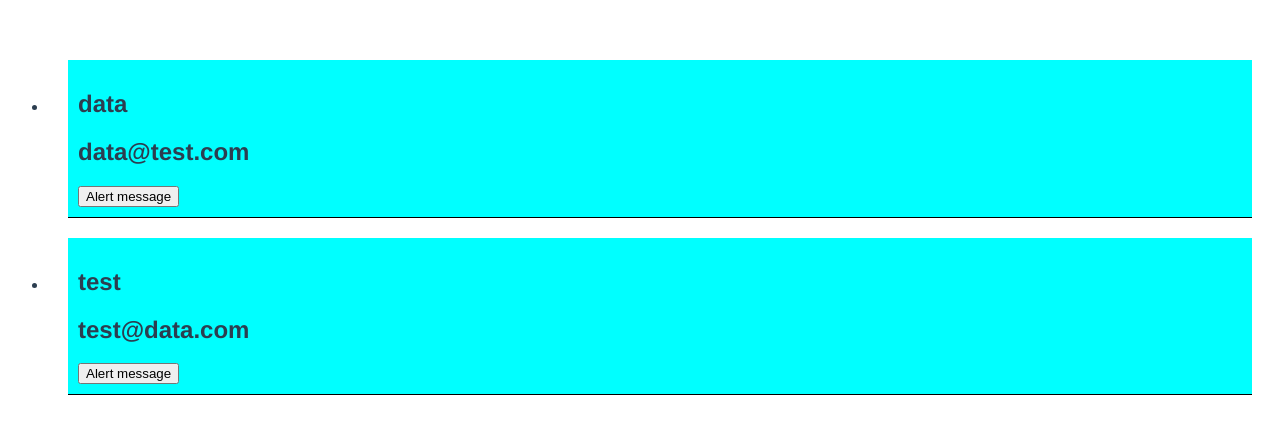
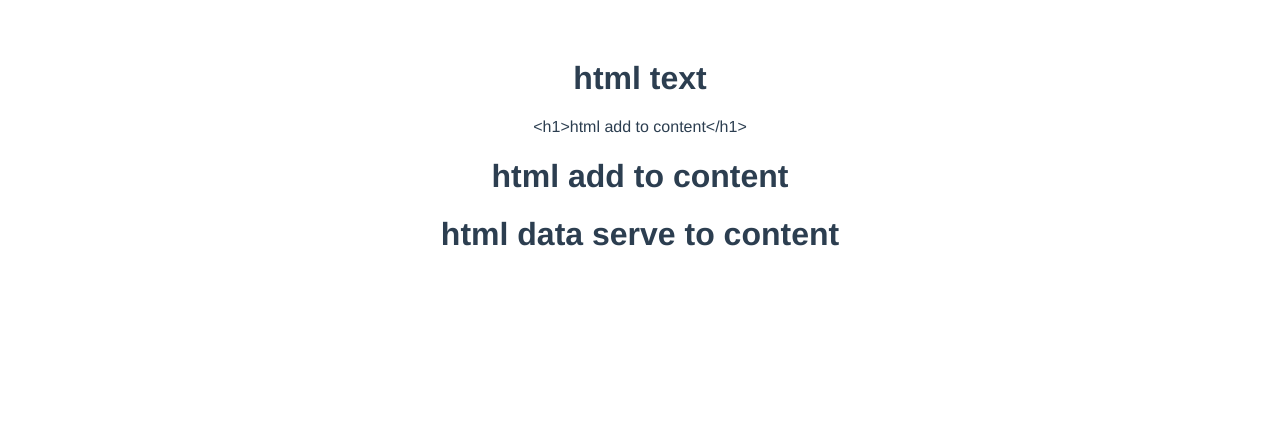
Before and after one commit to divyeshp0079/Learning-Vue.js, a Vue app: page / in a window 1280 px wide. Shown: the top 434 px of the page. Built offline with nearby package versions, Linux system fonts and the light colour scheme.

Commit message:
html binding

```diff
--- a/src/App.vue
+++ b/src/App.vue
@@ -2,30 +2,33 @@
   <!-- <firstComponents></firstComponents>
   <praticalComponents></praticalComponents>
   <eventClick></eventClick> -->
-  <getInput></getInput>
+  <!-- <getInput></getInput> -->
   <!-- <getcheckbox></getcheckbox> -->
   <!-- <ifElse></ifElse> -->
   <!-- <forLoop></forLoop> -->
+  <htmlbinding />
 </template>
 
 <script>
 // import firstComponents from "./components/firstComponents.vue";
 // import praticalComponents from "./components/praticalComponents.vue";
 // import eventClick from "./components/eventClick.vue";
-import getInput from "./components/getInput.vue";
+// import getInput from "./components/getInput.vue";
 // import getcheckbox from "./components/GetCheckbox&RadioButtonValue.vue";
 // import ifElse from "./components/ifElse.vue";
 // import forLoop from "./components/forLoop.vue";
+import htmlbinding from "./components/17_Html_binding.vue";
 export default {
   name: "App",
   components: {
     // firstComponents,
     // praticalComponents,
     // eventClick,
-    getInput,
+    // getInput,
     // getcheckbox,
     // ifElse,
     // forLoop,
+    htmlbinding,
   },
 };
 </script>
--- /dev/null
+++ b/src/components/17_Html_binding.vue
@@ -0,0 +1,19 @@
+<template>
+  <h1>{{ text }}</h1>
+  {{ tag }}
+  <div class="htmldata" v-html="tag"></div>
+  <div v-html="pass"></div>
+</template>
+
+<script>
+export default {
+  name: "htmlBinding",
+  data() {
+    return {
+      text: "html text",
+      tag: "<h1>html add to content</h1>",
+      pass: "<h1>html data serve to content</h1>",
+    };
+  },
+};
+</script>
```
